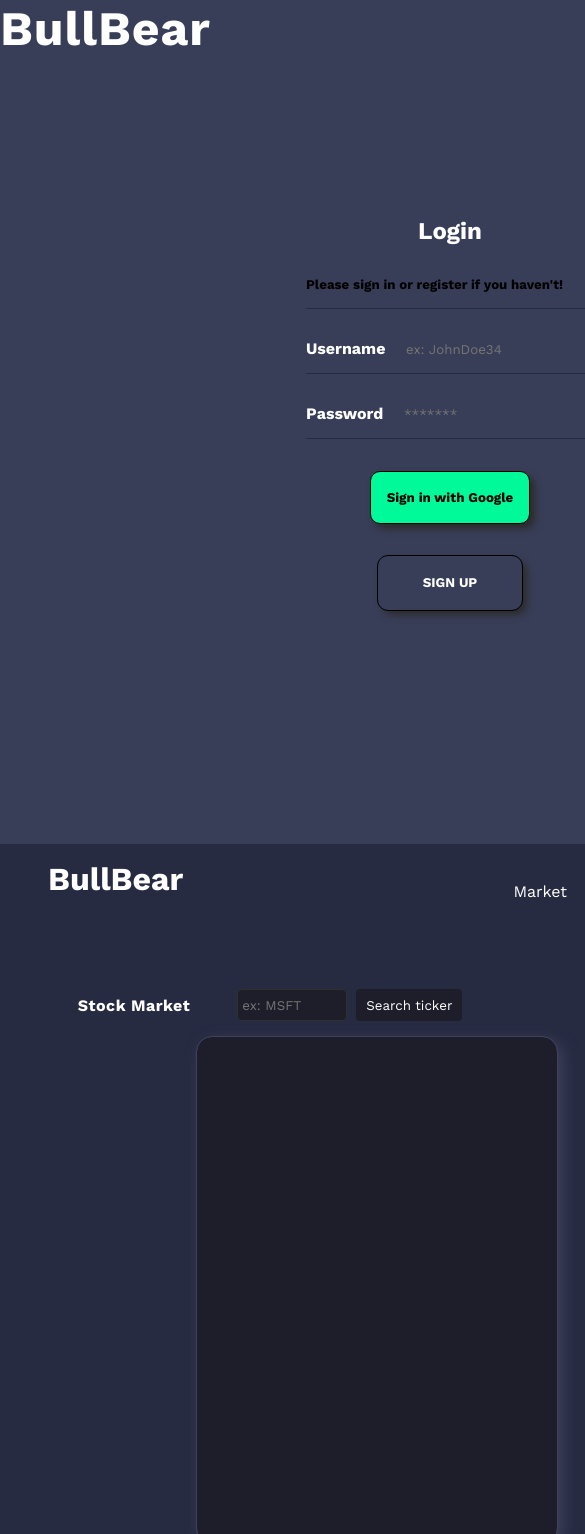
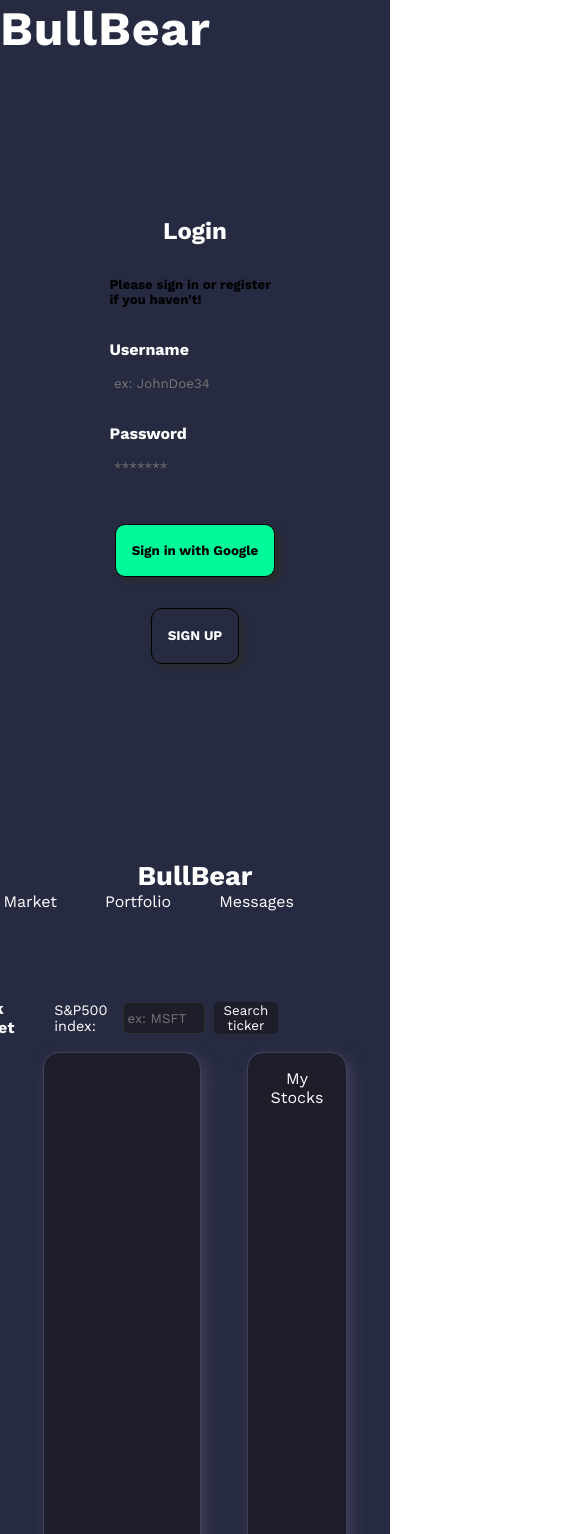
Before and after one commit to DariusGarcia/BullBear-draft, a React (Create React App) app: page / in a window 390 px wide. Shown: the top 1534 px of the page, 585 px wide, since content can reach past the window. Built offline with nearby package versions, Linux system fonts and the light colour scheme.

Commit message:
fixed: Home component responsiveness

```diff
--- a/src/components/Home.css
+++ b/src/components/Home.css
@@ -4,18 +4,26 @@
     box-sizing: border-box;
 }
 
+.logo-header {
+    margin: 0, auto;
+    display: flex;
+    flex-direction: row;
+    justify-content: center;
+}
+
 .home-parent {
-    /* margin: 0 auto;
-    padding: 0; */
+    margin: 0 auto;
+    padding: 0;
     background-color: #272b42;
     height: 100vh;
+
 }
 
 
 .nav-list {
     color: rgb(255, 255, 255);
     list-style-type: none;
-    padding: 38px 48px 48px 48px;
+    padding: 48px 48px 48px 48px;
     display: flex;
     align-items: end;
     gap: 3rem;
@@ -30,15 +38,20 @@
     display: flex;
     justify-content: center;
     align-items: center;
+    min-width: 80px;
 }
 
 .home-title {
-    font-size: 2rem;
+    font-size: 1.7rem;
     position: absolute;
     display: flex;
-    margin-left: 48px;
+    justify-content: start;
+    align-items: center;
+    /* margin-left: 6rem, 50% auto; */
     color: white;
+    /* margin: 0rem 0rem 0 2rem; */
     z-index: 100;
+
 }
 
 .home-body {
@@ -111,7 +124,7 @@
 .search-bar {
     height: 30px;
     width: 20%;
-    margin-left: 3rem;
+    margin-left: 1rem;
 
     padding-left: 4px;
     outline: 1px solid #1d1e29;
@@ -133,10 +146,18 @@
 
 #search-label {
     color: #ffffff;
-    padding-left: 0rem;
+    width: 25%;
+    margin-left: 6rem, 50% auto;
     font-weight: bold;
     letter-spacing: 0.5px;
 
+
+}
+
+#sp500-label {
+    padding-left: 2.5rem !important;
+    color: white;
+    font-size: .9rem;
 }
 
 p {
--- a/src/components/Home.js
+++ b/src/components/Home.js
@@ -38,6 +38,7 @@ function Home(props) {
       <div className="search-box">
         <form className="stocks-form" onSubmit={handleSubmit}>
           <label id="search-label">Stock Market</label>
+          <label id="sp500-label">S&P500 index:</label>
           <input
             autoFocus
             value={value}
--- a/src/components/login.css
+++ b/src/components/login.css
@@ -8,7 +8,7 @@
 
 .parent {
     padding: 0;
-    background-color: #393e58;
+    background-color: #272b42;
     height: 100vh;
     position: relative;
 }
@@ -141,6 +141,7 @@ h1 {
 .bullbear {
     color: #ffffff;
     letter-spacing: 1px;
+    display: bloc;
     margin: 0;
     padding: 0;
     font-size: 3rem;
--- a/src/components/signOut.js
+++ b/src/components/signOut.js
@@ -23,7 +23,16 @@ function SignOut() {
   // Initialize Firebase Authentication and get a reference to the service
   const auth = getAuth(app);
   return (
-    auth.currentUser && <button onClick={() => auth.signOut()}>Sign Out</button>
+    auth.currentUser && (
+      <button
+        onClick={() => {
+          auth.signOut();
+          console.log("Successfully signed out...");
+        }}
+      >
+        Sign Out
+      </button>
+    )
   );
 }
 
--- a/src/index.css
+++ b/src/index.css
@@ -5,9 +5,9 @@ body {
     sans-serif;
   -webkit-font-smoothing: antialiased;
   -moz-osx-font-smoothing: grayscale;
-  min-width: 900px;
-  width: auto !important;
-  width: 900px;
+  /* min-width: 900px; */
+  width: 100%;
+  /* width: 900px; */
 
 }
 
```
Also changed, not shown: src/components/login.js (+3 -4 lines), src/components/signIn.js (+1 -12 lines).
